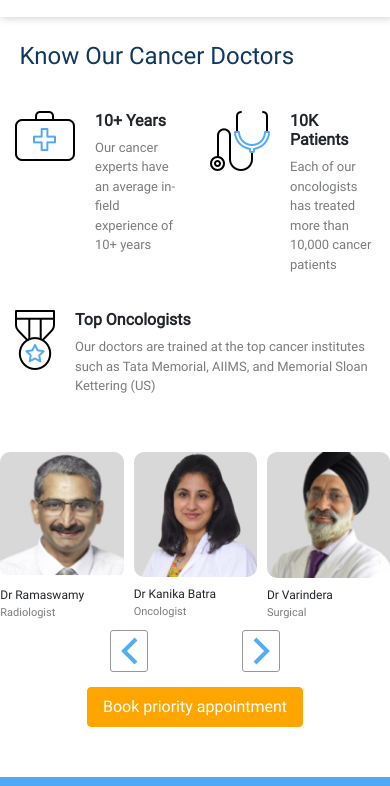
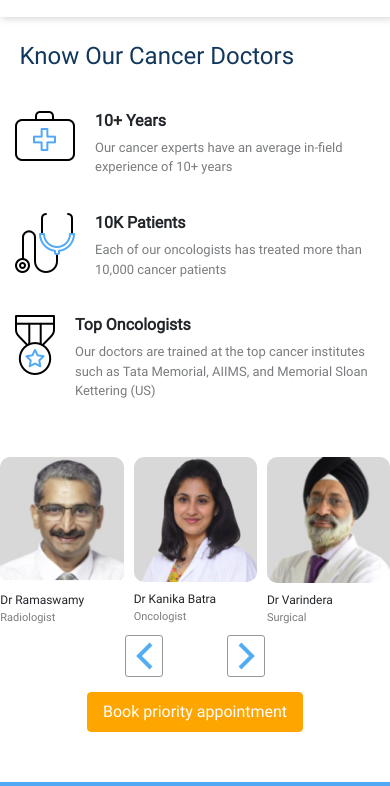
Before and after one commit to arunrajmoorthy/onco_assignment, a plain HTML site: page index.html in a window 390 px wide. Shown: the part 58-844 px from the top of the page. Drawn offline with nearby package versions, Linux system fonts and the light colour scheme.

Commit message:
Done with the design

```diff
--- a/css/style.scss
+++ b/css/style.scss
@@ -527,7 +527,8 @@ body {
                 background-color: #fff;
                 z-index: 99;
                 flex-direction: column;
-                padding-top: 40px;
+                padding-left: 22px;
+                padding-top: 50px;
                 box-shadow: 0 0px 10px 2px #7d7d7d;
             }
 
@@ -628,7 +629,7 @@ body {
                   // display: none;
                   width: 120%;
                   position: absolute;
-                  bottom: -60px;
+                  bottom: -100px;
                   left: -105px;
               }
           }
@@ -642,6 +643,13 @@ body {
                 width: 90%;
                 margin-left: auto;
                 margin-right: auto;
+            }
+
+            .crits {
+                // flex-direction: column;
+                .each_know_thumb {
+                   min-width: 100%;
+                }
             }
 
             .custom_carousel {
@@ -673,10 +681,10 @@ body {
                 }
             }
             .owl-prev {
-                left: 105px !important;
+                left: 120px !important;
             }
             .owl-next {
-                right: 105px !important;
+                right: 120px !important;
             }
           }
       }
--- a/index.html
+++ b/index.html
@@ -46,7 +46,7 @@
             <div class="inner_sction">
                 <h3> Know Our Cancer Doctors </h3>
 
-                <div class="d-flex flex-wrap">
+                <div class="d-flex flex-wrap crits">
                     <div class="d-flex align-items-start col each_know_thumb">
                         <img src="img/Orion_first-aid-kit.png" />
                         <div>
```
Also changed, not shown: css/style.css, 1 other file.
